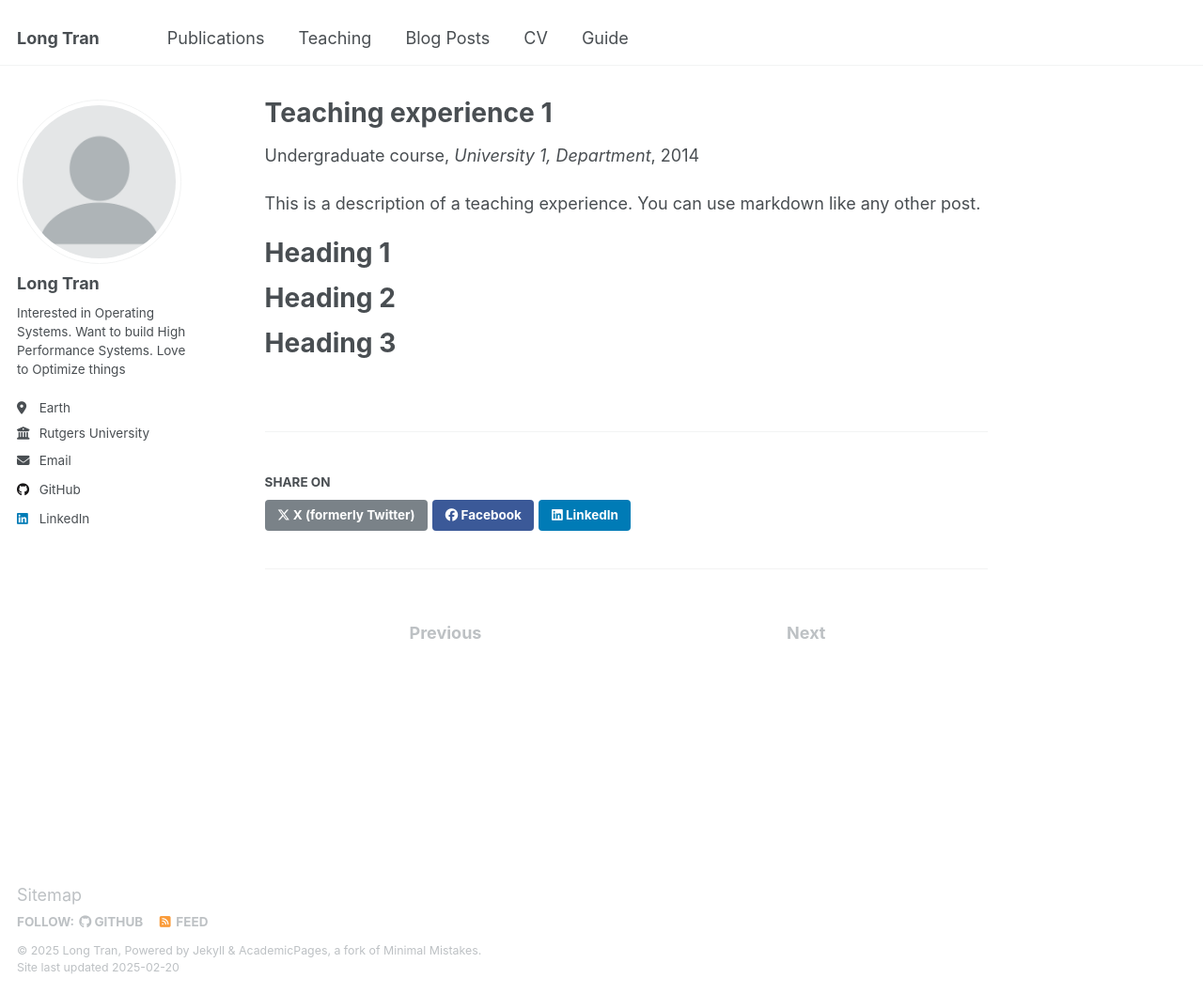
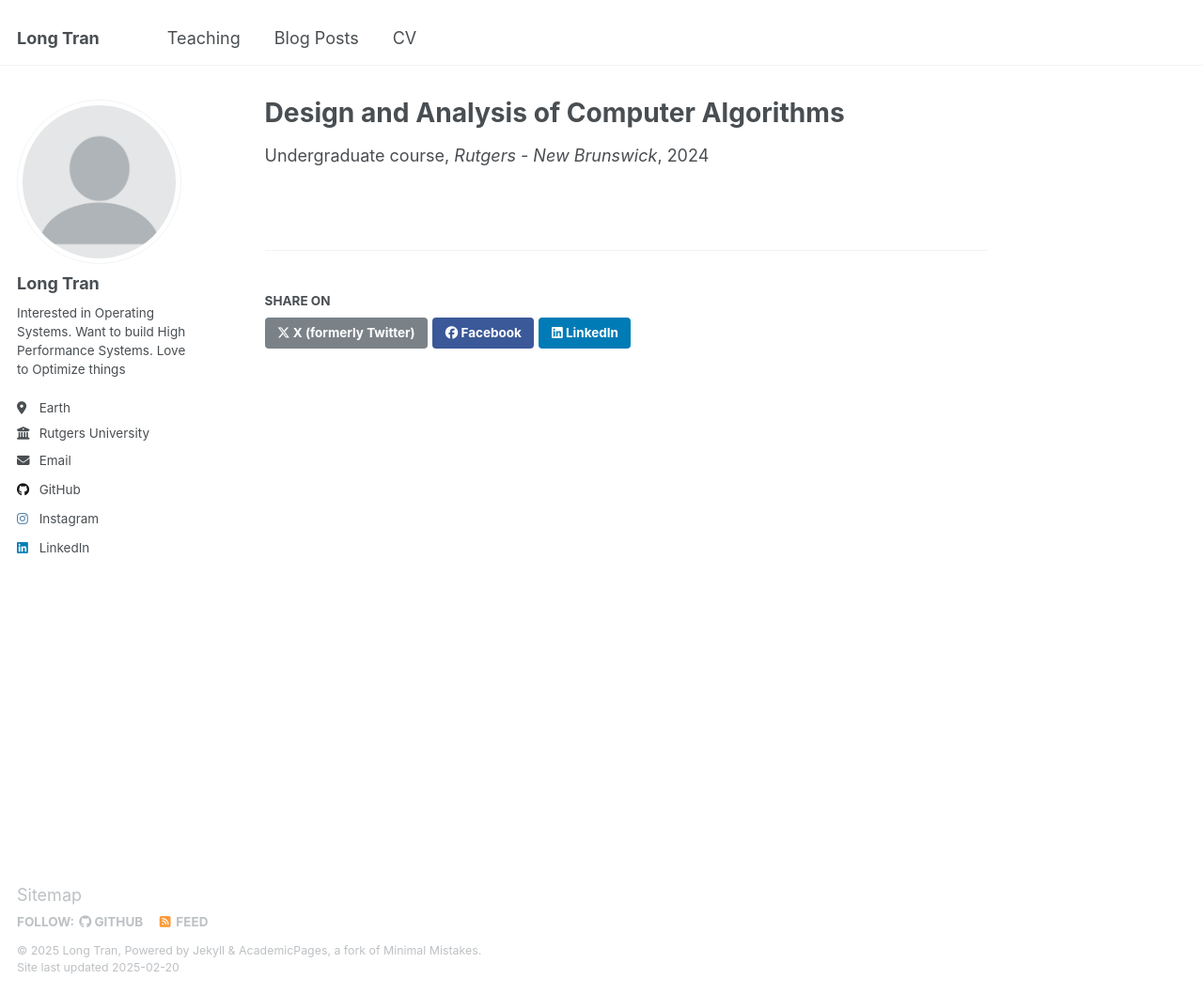
Before and after one commit to longtran1904/longtran1904.github.io, a Jekyll site: the page built from _teaching/2014-spring-teaching-1.md, in a window 1280 px wide and 1058 px high. Shown: the whole window at 94% size. Built offline with Jekyll 4.4.1, drawn with Linux system fonts in a browser that asks for light colours.

Commit message:
teaching

```diff
--- a/_config.yml
+++ b/_config.yml
@@ -29,7 +29,7 @@ author:
   location         : "Earth"
   employer         : "Rutgers University"
   uri              : # URL
-  email            : "none@example.org"
+  email            : "long.h.tran1904@gmail.com"
 
   # Academic websites
   arxiv            : # URL - Update with the correct link to your profile
@@ -45,7 +45,7 @@ author:
   bitbucket        : # Username - Update with your username on the site
   codepen          : # Username
   dribbble         : # Username
-  github           : "academicpages"
+  github           : "longtran1904"
   kaggle           : # Username
   stackoverflow    : # User number or user number and name (i.e., use "1" or "1/jeff-atwood")
 
@@ -57,7 +57,7 @@ author:
   goodreads        : # Username
   google_plus      : # Username
   keybase          : # Username
-  instagram        : # Username
+  instagram        : long.tran1904
   lastfm           : # Username
   linkedin         : longtran1904
   mastodon         : # URL
--- a/_data/navigation.yml
+++ b/_data/navigation.yml
@@ -5,9 +5,6 @@
 # prevent it from being included in the site.
 
 main:
-  - title: "Publications"
-    url: /publications/
-
   - title: "Teaching"
     url: /teaching/
 
@@ -17,6 +14,3 @@ main:
 
   - title: "CV"
     url: /cv/
-
-  - title: "Guide"
-    url: /markdown/
--- a/_teaching/2014-spring-teaching-1.md
+++ b/_teaching/2014-spring-teaching-1.md
@@ -1,14 +1,13 @@
 ---
-title: "Teaching experience 1"
+title: "Design and Analysis of Computer Algorithms"
 collection: teaching
 type: "Undergraduate course"
-permalink: /teaching/2014-spring-teaching-1
-venue: "University 1, Department"
-date: 2014-01-01
-location: "City, Country"
+permalink: /teaching/algos
+venue: "Rutgers - New Brunswick"
+date: 09-01-2024
 ---
 
-This is a description of a teaching experience. You can use markdown like any other post.
+<!-- This is a description of a teaching experience. You can use markdown like any other post.
 
 Heading 1
 ======
@@ -17,4 +16,4 @@ Heading 2
 ======
 
 Heading 3
-======
+====== -->
--- a/_teaching/2015-spring-teaching-2.md
+++ /dev/null
@@ -1,20 +0,0 @@
----
-title: "Teaching experience 2"
-collection: teaching
-type: "Workshop"
-permalink: /teaching/2015-spring-teaching-1
-venue: "University 1, Department"
-date: 2015-01-01
-location: "City, Country"
----
-
-This is a description of a teaching experience. You can use markdown like any other post.
-
-Heading 1
-======
-
-Heading 2
-======
-
-Heading 3
-======
```
